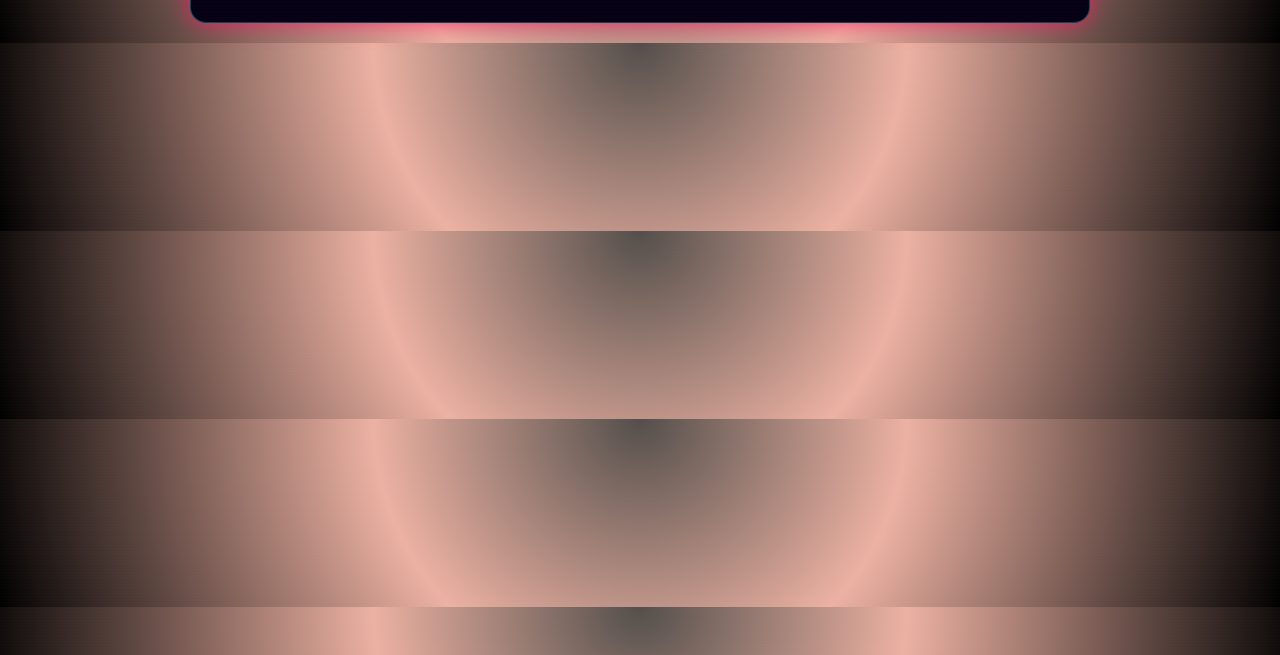
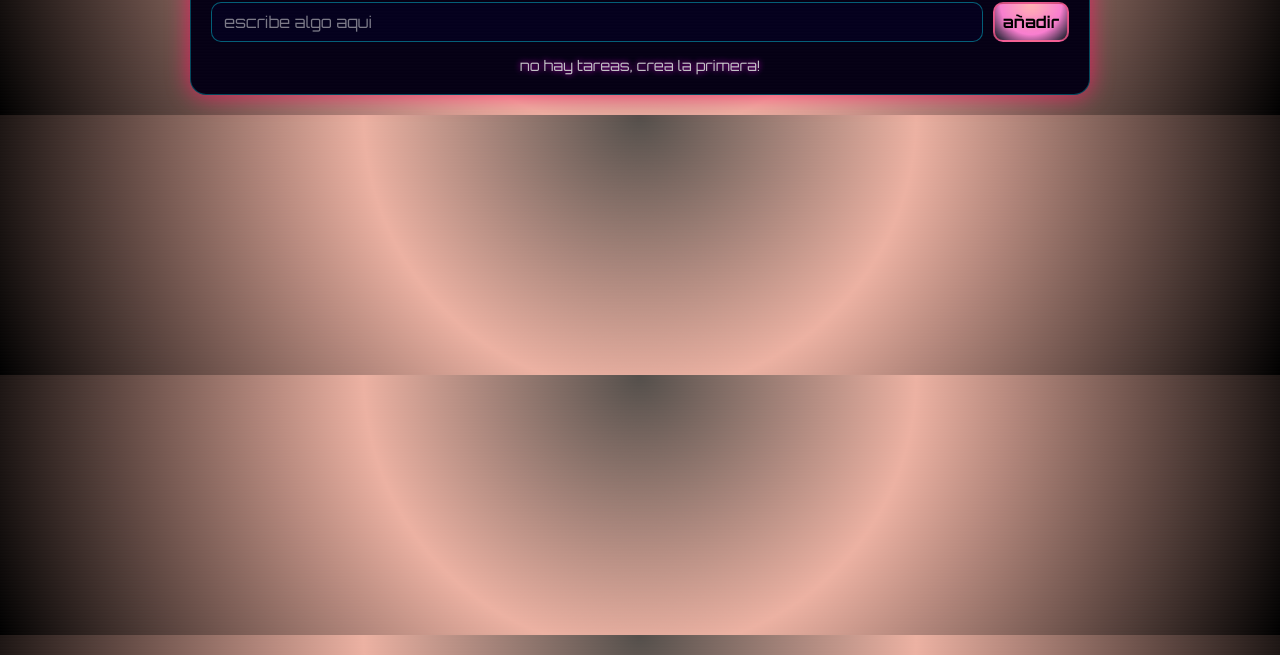
Before and after one commit to Vainilatea/ejerx, a website: page index.html in a window 1280 px wide. Shown: the part 145-800 px from the top of the page. Drawn offline with Linux system fonts and the light colour scheme; files that its build step writes are made by us from their sources.

Commit message:
Update index.html

```diff
--- a/index.html
+++ b/index.html
@@ -15,8 +15,15 @@
 
         <div id="error" class="error-message" style="display:none;"></div>
 
+        <form id="todo-form">
+            <input type="text" id="todo-input" placeholder="escribe algo aqui" autocomplete="off">
+            <button type="submit" class="add">añadir</button>
+        </form>
+        <ul id="todo-list"></ul>
+        <div id="empty" class="empty-list">no hay tareas, crea la primera!</div>
+    </div>
 
+    <script src="app.js"></script>
 
-    </div>
 </body>
 </html>
```
